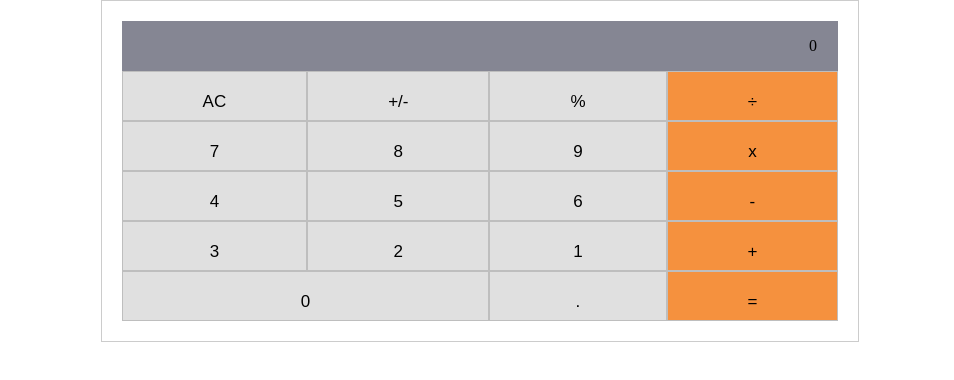
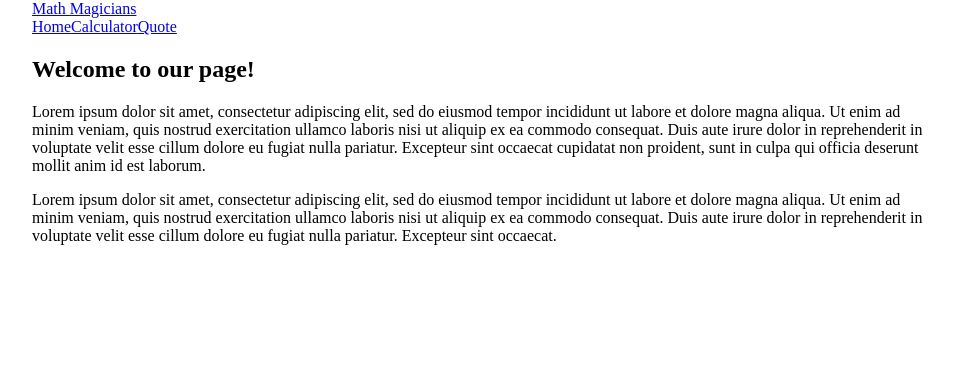
Before and after one commit to anasbassi/Math-magician, a React (Create React App) app: page / in a window 1280 px wide. Shown: the top 380 px of the page, without its empty margins (160-1114 px from the left). Built offline with nearby package versions, Linux system fonts and the light colour scheme.

Commit message:
Add navigation elements

```diff
--- a/package.json
+++ b/package.json
@@ -9,6 +9,7 @@
     "big.js": "^6.2.1",
     "react": "^18.2.0",
     "react-dom": "^18.2.0",
+    "react-router-dom": "^6.3.0",
     "react-scripts": "5.0.1",
     "web-vitals": "^2.1.4"
   },
--- a/src/App.js
+++ b/src/App.js
@@ -1,5 +1,9 @@
 import React from 'react';
+import { Routes, Route } from 'react-router-dom';
 import Calculator from './components/calculator';
+import NavBar from './components/NavBar';
+import Home from './components/Home';
+import Quote from './components/Quote';
 
 class App extends React.Component {
   constructor(props) {
@@ -10,7 +14,14 @@
   render() {
     return (
       <div className="app">
-        <Calculator />
+        <div>
+          <NavBar />
+          <Routes>
+            <Route index element={<Home />} />
+            <Route path="calculator" element={<Calculator />} />
+            <Route path="quote" element={<Quote />} />
+          </Routes>
+        </div>
       </div>
     );
   }
--- /dev/null
+++ b/src/components/Home.js
@@ -0,0 +1,29 @@
+import React from 'react';
+
+const Home = () => (
+  <section className="homeSection">
+    <h2>Welcome to our page!</h2>
+    <p>
+      Lorem ipsum dolor sit amet, consectetur adipiscing elit,
+      sed do eiusmod tempor incididunt ut labore et dolore
+      magna aliqua. Ut enim ad minim veniam, quis nostrud
+      exercitation ullamco laboris nisi ut aliquip ex ea
+      commodo consequat. Duis aute irure dolor in reprehenderit
+      in voluptate velit esse cillum dolore eu fugiat nulla
+      pariatur. Excepteur sint occaecat cupidatat non proident,
+      sunt in culpa qui officia deserunt mollit anim id est
+      laborum.
+    </p>
+    <p>
+      Lorem ipsum dolor sit amet, consectetur adipiscing
+      elit, sed do eiusmod tempor incididunt ut labore et
+      dolore magna aliqua. Ut enim ad minim veniam, quis
+      nostrud exercitation ullamco laboris nisi ut aliquip
+      ex ea commodo consequat. Duis aute irure dolor in
+      reprehenderit in voluptate velit esse cillum dolore
+      eu fugiat nulla pariatur. Excepteur sint occaecat.
+    </p>
+  </section>
+);
+
+export default Home;
--- /dev/null
+++ b/src/components/NavBar.js
@@ -0,0 +1,17 @@
+import React from 'react';
+import { Link } from 'react-router-dom';
+
+const NavBar = () => (
+  <nav className="header">
+    <div className="logo">
+      <Link to>Math Magicians</Link>
+    </div>
+    <div className="navSection">
+      <Link className="navItem" to="/">Home</Link>
+      <Link className="navItem" to="/calculator">Calculator</Link>
+      <Link className="navItem" to="/quote">Quote</Link>
+    </div>
+  </nav>
+);
+
+export default NavBar;
--- /dev/null
+++ b/src/components/Quote.js
@@ -0,0 +1,12 @@
+import React from 'react';
+
+const Quote = () => (
+  <section className="container">
+    <p>
+      Mathematics is not about numbers, equation, computations or algorithms:
+      it is about understanding.- Willium Paul Thurston.
+    </p>
+  </section>
+);
+
+export default Quote;
--- a/src/components/calculator.js
+++ b/src/components/calculator.js
@@ -21,6 +21,8 @@
 
   const { total, next, operation } = state;
   return (
+    <section>
+      <h2>Let&apos;s Do Some Maths</h2>
       <div className="calculator">
         <div className="calculator-display" onChange={resultDisplay}>
           {total}
@@ -49,6 +51,8 @@
           <button type="button" className="operator" onClick={clickHandler}>=</button>
         </div>
       </div>
+    </section>
   );
 };
+
 export default Calculator;
--- a/src/index.js
+++ b/src/index.js
@@ -1,11 +1,14 @@
 import React from 'react';
 import ReactDOM from 'react-dom/client';
+import { BrowserRouter as Router } from 'react-router-dom';
 import './style.css';
 import App from './App';
 
 const root = ReactDOM.createRoot(document.getElementById('root'));
 root.render(
   <React.StrictMode>
-    <App />
+    <Router>
+      <App />
+    </Router>
   </React.StrictMode>,
 );
--- a/src/style.css
+++ b/src/style.css
@@ -4,7 +4,7 @@
 }
 
 #app {
-  width: 80%;
+  width: 100%;
   margin: auto;
   padding: 20px;
 }
```
Also changed, not shown: 1 other file (tests, documents, lock files or other folders). Lines whose indentation alone changed are shown as unchanged.
